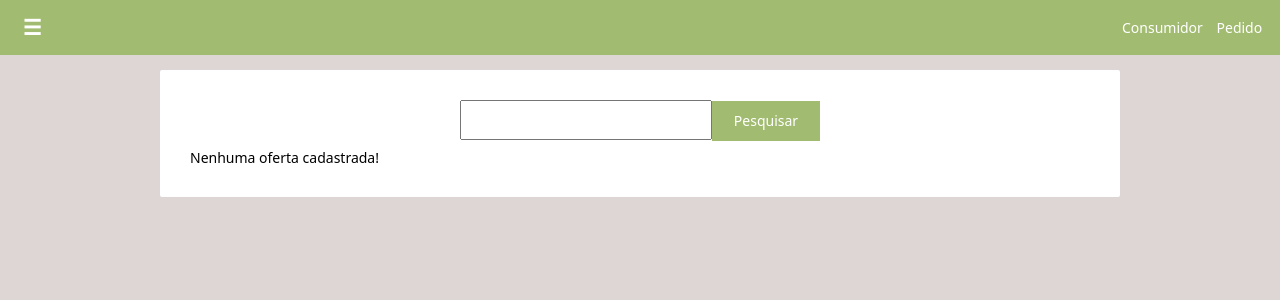
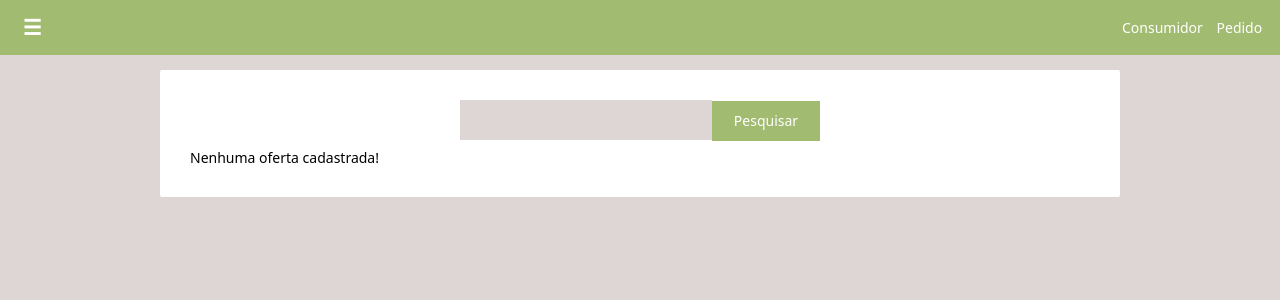
Before and after one commit to lawmercado/ufrgs-inf01127-scopo, a PHP site: template modules/loja/views/oferta/index.php in a window 1280 px wide. Shown: the top 300 px of the page. Run offline with PHP 8.4, Linux system fonts and the light colour scheme; the template is opened without the code that fills it, so the values that code supplies are empty; form fields are guessed from the names that the template uses; some libraries are stand-ins or nearby versions.

Commit message:
Correções gerais.

```diff
--- a/web/css/modules/loja/main.css
+++ b/web/css/modules/loja/main.css
@@ -21,6 +21,8 @@ header > nav.menu > ul {
 .search-area input {
     width: 70%;
     height: 40px;
+    border: none;
+    background-color: #ddd6d4;
     padding-left: 10px;
 }
 
```
